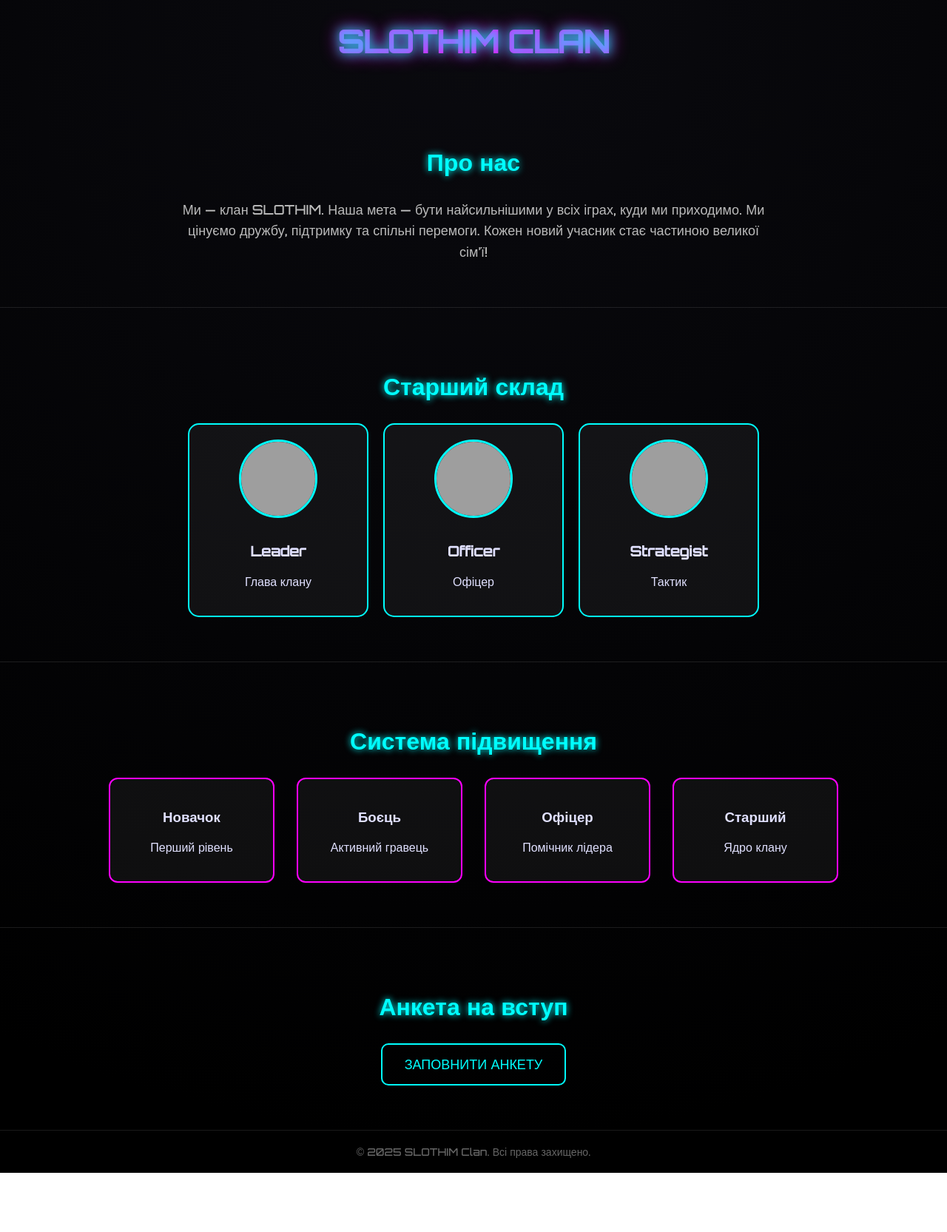
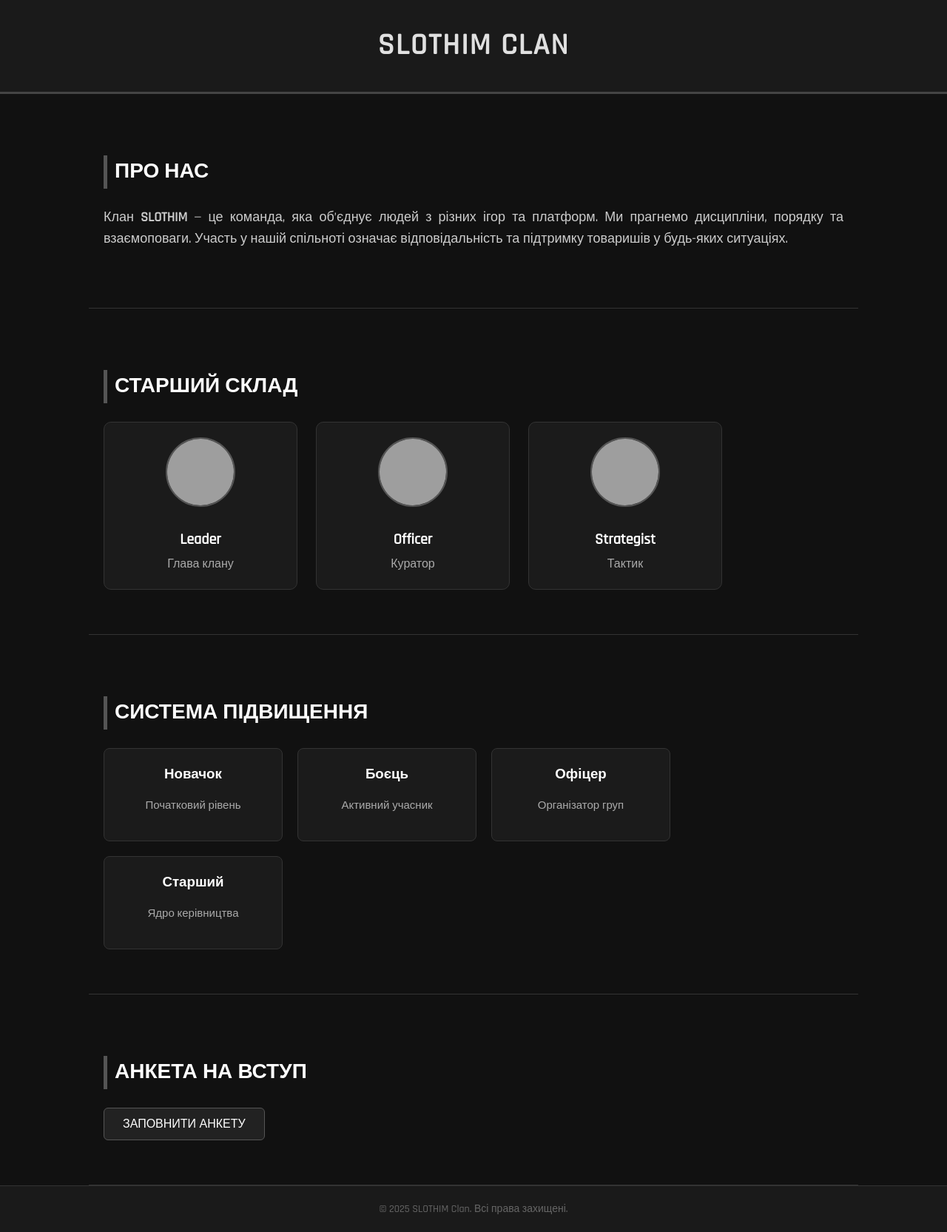
Before and after one commit to Bodrosik/slothimclan, a plain HTML site: page index.html in a window 1280 px wide. Shown: the whole page at 74% size. Before the commit the page ends 1585 px from the top, so only its background shows below. Drawn offline with Linux system fonts and the light colour scheme; grey boxes are pictures that could not be loaded.

Commit message:
Update index.html

```diff
--- a/index.html
+++ b/index.html
@@ -4,115 +4,127 @@
   <meta charset="UTF-8">
   <title>SLOTHIM Clan</title>
   <style>
-    @import url('https://fonts.googleapis.com/css2?family=Orbitron:wght@500&display=swap');
+    @import url('https://fonts.googleapis.com/css2?family=Rajdhani:wght@500&display=swap');
 
     body {
       margin: 0;
-      font-family: 'Orbitron', sans-serif;
-      background: radial-gradient(circle at top, #0a0a0f, #000000 90%);
-      color: #e0e0ff;
-      text-align: center;
+      font-family: 'Rajdhani', sans-serif;
+      background: #111;
+      color: #ddd;
+      line-height: 1.6;
     }
 
     header {
+      background: #1a1a1a;
       padding: 30px;
-      background: linear-gradient(90deg, #0ff, #f0f, #0ff);
-      -webkit-background-clip: text;
-      -webkit-text-fill-color: transparent;
-      font-size: 42px;
-      font-weight: bold;
-      text-shadow: 0 0 15px #0ff, 0 0 25px #f0f;
+      text-align: center;
+      border-bottom: 3px solid #444;
+    }
+
+    header h1 {
+      margin: 0;
+      font-size: 40px;
+      color: #e0e0e0;
+      letter-spacing: 2px;
     }
 
     section {
       padding: 60px 20px;
-      border-bottom: 1px solid rgba(255, 255, 255, 0.1);
+      max-width: 1000px;
+      margin: auto;
+      border-bottom: 1px solid #333;
     }
 
     h2 {
-      font-size: 32px;
-      color: #0ff;
-      text-shadow: 0 0 10px #0ff;
-      margin-bottom: 30px;
+      font-size: 28px;
+      color: #fff;
+      margin-bottom: 25px;
+      text-transform: uppercase;
+      border-left: 5px solid #555;
+      padding-left: 10px;
     }
 
     .about {
-      max-width: 800px;
-      margin: auto;
       font-size: 18px;
-      line-height: 1.6;
-      color: #bbb;
+      color: #ccc;
+      text-align: justify;
     }
 
     .team {
       display: flex;
       flex-wrap: wrap;
-      justify-content: center;
-      gap: 20px;
+      justify-content: flex-start;
+      gap: 25px;
     }
 
     .member {
-      background: rgba(255, 255, 255, 0.05);
-      border: 2px solid #0ff;
-      border-radius: 15px;
-      width: 200px;
+      background: #1b1b1b;
+      border: 1px solid #333;
+      border-radius: 10px;
+      width: 220px;
       padding: 20px;
       text-align: center;
-      transition: transform 0.3s, box-shadow 0.3s;
-    }
-
-    .member:hover {
-      transform: scale(1.05);
-      box-shadow: 0 0 20px #0ff;
     }
 
     .member img {
-      width: 100px;
-      height: 100px;
+      width: 90px;
+      height: 90px;
       border-radius: 50%;
-      border: 3px solid #0ff;
       margin-bottom: 10px;
+      border: 2px solid #555;
+    }
+
+    .member h3 {
+      margin: 10px 0 5px 0;
+      color: #fff;
+      font-size: 20px;
+    }
+
+    .member p {
+      margin: 0;
+      color: #aaa;
+      font-size: 16px;
     }
 
     .rank-system {
       display: flex;
-      justify-content: center;
-      gap: 30px;
       flex-wrap: wrap;
+      gap: 20px;
     }
 
     .rank {
-      background: rgba(255, 255, 255, 0.05);
-      border: 2px solid #f0f;
-      border-radius: 12px;
-      width: 180px;
+      background: #1b1b1b;
+      border: 1px solid #333;
+      border-radius: 8px;
       padding: 20px;
+      width: 200px;
       text-align: center;
-      transition: all 0.3s;
     }
 
-    .rank:hover {
-      box-shadow: 0 0 20px #f0f;
-      transform: translateY(-5px);
+    .rank h3 {
+      margin: 0 0 10px 0;
+      color: #fff;
+    }
+
+    .rank p {
+      color: #aaa;
+      font-size: 15px;
     }
 
     button {
-      background: none;
-      border: 2px solid #0ff;
-      color: #0ff;
-      padding: 15px 30px;
-      font-size: 18px;
-      border-radius: 10px;
+      background: #222;
+      border: 1px solid #555;
+      color: #fff;
+      padding: 12px 25px;
+      font-size: 16px;
+      border-radius: 6px;
       cursor: pointer;
       transition: all 0.3s;
       text-transform: uppercase;
-      font-family: 'Orbitron', sans-serif;
     }
 
     button:hover {
-      background: #0ff;
-      color: #000;
-      box-shadow: 0 0 15px #0ff;
+      background: #444;
     }
 
     /* Modal */
@@ -125,29 +137,26 @@
       width: 100%;
       height: 100%;
       background: rgba(0, 0, 0, 0.8);
-      backdrop-filter: blur(5px);
     }
 
     .modal-content {
-      background: #111;
+      background: #1a1a1a;
       margin: 10% auto;
-      padding: 20px;
-      border: 2px solid #0ff;
+      padding: 25px;
+      border: 1px solid #444;
       width: 90%;
       max-width: 500px;
-      border-radius: 12px;
-      text-align: left;
-      color: #eee;
-      box-shadow: 0 0 20px #0ff;
+      border-radius: 8px;
+      color: #ddd;
       position: relative;
     }
 
     .close {
-      color: #0ff;
+      color: #aaa;
       position: absolute;
       top: 10px;
-      right: 20px;
-      font-size: 24px;
+      right: 15px;
+      font-size: 22px;
       cursor: pointer;
     }
 
@@ -155,31 +164,41 @@
       width: 100%;
       padding: 10px;
       margin: 10px 0;
-      border: 2px solid #0ff;
-      border-radius: 8px;
-      background: #000;
-      color: #0ff;
-      font-family: 'Orbitron', sans-serif;
+      border: 1px solid #444;
+      border-radius: 6px;
+      background: #111;
+      color: #ddd;
+      font-family: 'Rajdhani', sans-serif;
+      font-size: 15px;
     }
 
     form input:focus, form textarea:focus {
       outline: none;
-      box-shadow: 0 0 10px #0ff;
+      border-color: #666;
     }
 
     footer {
       padding: 20px;
+      text-align: center;
       font-size: 14px;
       color: #666;
+      background: #1a1a1a;
+      border-top: 1px solid #333;
     }
   </style>
 </head>
 <body>
-  <header>SLOTHIM CLAN</header>
+  <header>
+    <h1>SLOTHIM CLAN</h1>
+  </header>
 
   <section>
     <h2>Про нас</h2>
-    <p class="about">Ми — клан SLOTHIM. Наша мета — бути найсильнішими у всіх іграх, куди ми приходимо. Ми цінуємо дружбу, підтримку та спільні перемоги. Кожен новий учасник стає частиною великої сім’ї!</p>
+    <p class="about">
+      Клан <b>SLOTHIM</b> — це команда, яка об’єднує людей з різних ігор та платформ.
+      Ми прагнемо дисципліни, порядку та взаємоповаги.
+      Участь у нашій спільноті означає відповідальність та підтримку товаришів у будь-яких ситуаціях.
+    </p>
   </section>
 
   <section>
@@ -193,7 +212,7 @@
       <div class="member">
         <img src="https://i.imgur.com/0y0y0y0.png" alt="Officer">
         <h3>Officer</h3>
-        <p>Офіцер</p>
+        <p>Куратор</p>
       </div>
       <div class="member">
         <img src="https://i.imgur.com/0y0y0y0.png" alt="Strategist">
@@ -208,19 +227,19 @@
     <div class="rank-system">
       <div class="rank">
         <h3>Новачок</h3>
-        <p>Перший рівень</p>
+        <p>Початковий рівень</p>
       </div>
       <div class="rank">
         <h3>Боєць</h3>
-        <p>Активний гравець</p>
+        <p>Активний учасник</p>
       </div>
       <div class="rank">
         <h3>Офіцер</h3>
-        <p>Помічник лідера</p>
+        <p>Організатор груп</p>
       </div>
       <div class="rank">
         <h3>Старший</h3>
-        <p>Ядро клану</p>
+        <p>Ядро керівництва</p>
       </div>
     </div>
   </section>
@@ -237,15 +256,15 @@
       <h2>Анкета</h2>
       <form>
         <input type="text" placeholder="Ваш нікнейм" required>
-        <input type="number" placeholder="Вік" required>
-        <textarea placeholder="Чому хочете вступити?" required></textarea>
+        <input type="number" placeholder="Ваш вік" required>
+        <textarea placeholder="Чому ви хочете вступити?" required></textarea>
         <button type="submit">Надіслати</button>
       </form>
     </div>
   </div>
 
   <footer>
-    © 2025 SLOTHIM Clan. Всі права захищено.
+    © 2025 SLOTHIM Clan. Всі права захищені.
   </footer>
 
   <script>
```
